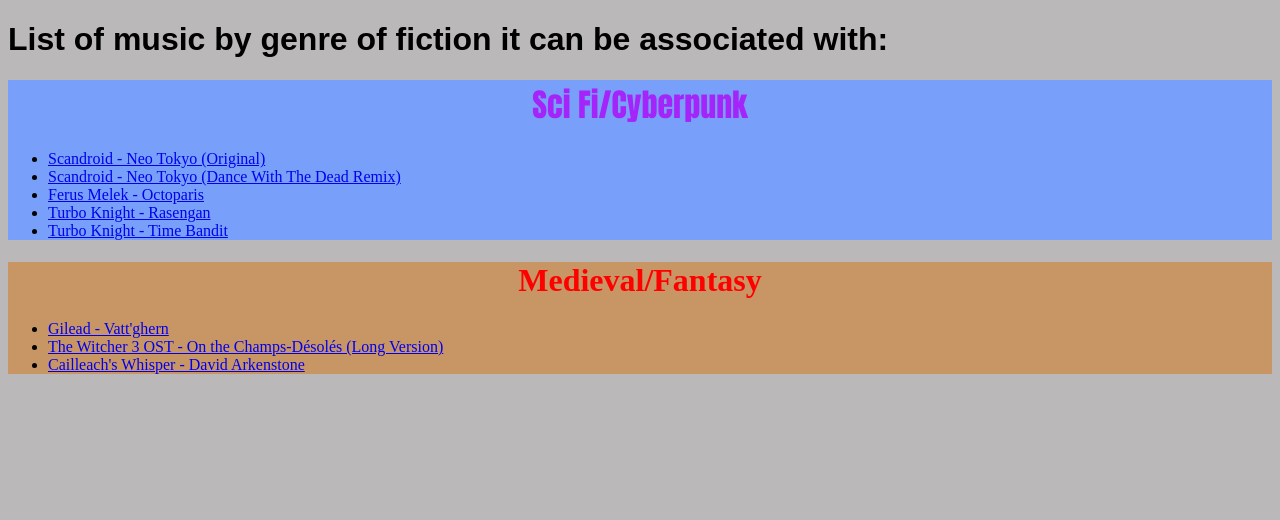
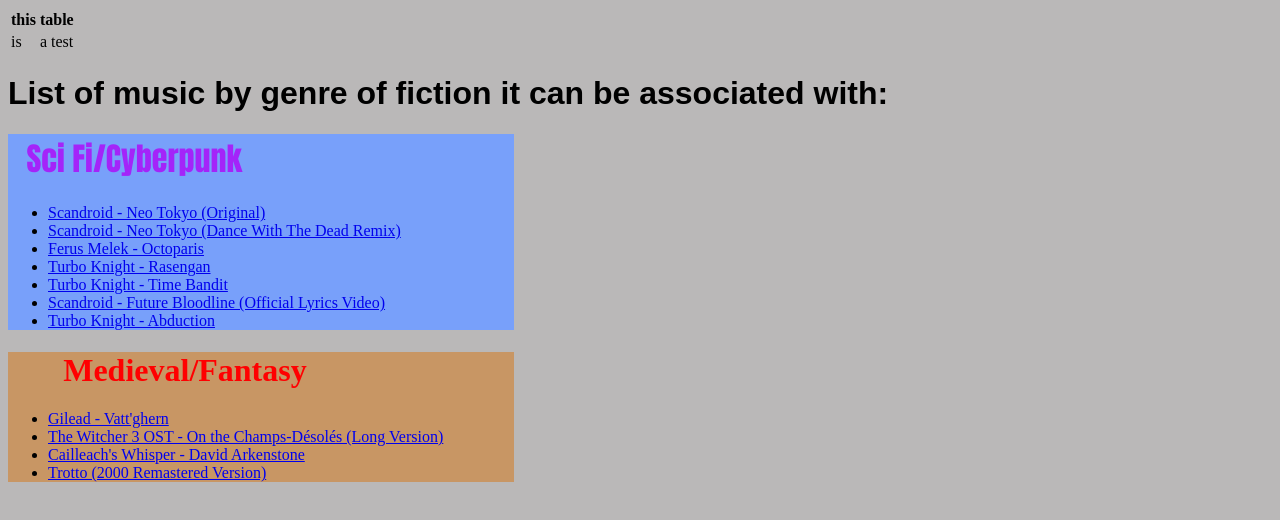
Before and after one commit to ArtoriasAbyss/ArtoriasAbyss.github.io, a plain HTML site: page index.html in a window 1280 px wide. Drawn offline with Linux system fonts and the light colour scheme.

Commit message:
Update index.html

```diff
--- a/index.html
+++ b/index.html
@@ -17,42 +17,65 @@
 		font-family: impact;
 		font-style: ;
 		color:rgb(164, 36, 249);
+		width:50%;
+
 		}
 	#medieval {
 		font-family: serif;
 		color:rgb(255, 0, 0);
+		width: 70%;
 		}
 	#med-fan {
 		background-color:rgb(200,150,100);
+		width:40%;
+
 		}
 	#sci-cyber {
 		background-color:rgb(120,160,250);
+		width:40%;
+
 		}
 </style>
 </head>
 <body>
-
+	<table>
+		<thead>
+			<tr>
+				<th>this</th>
+				<th>table</th>
+			</tr>
+		<tbody>
+			<td>is</td>
+			<td>a test</td>
+		</tbody>
+		</thead>
+	</table>
 	<h1 id="list"> List of music by genre of fiction it can be associated with:</h1>
 	<div id="sci-cyber">
 		<span class="genre"><h1 id="scifi">Sci Fi/Cyberpunk</h1></span>
 			<ul>
-				<li><a href="https://www.youtube.com/watch?v=mSEUpJIg52U">Scandroid - Neo Tokyo (Original)</a></li>
-				<li><a href="https://www.youtube.com/watch?v=MkgR0SxmMKo">Scandroid - Neo Tokyo (Dance With The Dead Remix)</a></li>
-				<li><a href="https://www.youtube.com/watch?v=LDVgUJFfvlY">Ferus Melek - Octoparis<a></li>
-				<li><a href="https://www.youtube.com/watch?v=6tHrhzCIyHs">Turbo Knight - Rasengan<a></li>
-				<li><a href="https://www.youtube.com/watch?v=_-4Vb2hpYRQ">Turbo Knight - Time Bandit<a></li>
+				<li><a href="https://www.youtube.com/watch?v=mSEUpJIg52U" target="_blank">Scandroid - Neo Tokyo (Original)</a></li>
+				<li><a href="https://www.youtube.com/watch?v=MkgR0SxmMKo" target="_blank">Scandroid - Neo Tokyo (Dance With The Dead Remix)</a></li>
+				<li><a href="https://www.youtube.com/watch?v=LDVgUJFfvlY" target="_blank">Ferus Melek - Octoparis<a></li>
+				<li><a href="https://www.youtube.com/watch?v=6tHrhzCIyHs" target="_blank">Turbo Knight - Rasengan<a></li>
+				<li><a href="https://www.youtube.com/watch?v=_-4Vb2hpYRQ" target="_blank">Turbo Knight - Time Bandit</a></li>
+				<li><a href="https://www.youtube.com/watch?v=VIpn3N_QJ_A" target="_blank">Scandroid - Future Bloodline (Official Lyrics Video)</a></li>
+				<li><a href="https://www.youtube.com/watch?v=XB1P4HkPHEU" target="_blank">Turbo Knight - Abduction</a></li>
+
 
 			</ul>
 	</div>
 	<div id="med-fan">
 		<span class="genre"><h1 id="medieval">Medieval/Fantasy</h1></span>
 			<ul>
-				<li><a href="https://www.youtube.com/watch?v=UfY2AVQRbZM">Gilead - Vatt'ghern</a></li>
-				<li><a href="https://www.youtube.com/watch?v=Vt5Mxm7BPhM">The Witcher 3 OST - On the Champs-Désolés (Long Version)</a></li>
-				<li><a href="https://www.youtube.com/watch?v=C7rMeBx27NM">Cailleach's Whisper - David Arkenstone</a></li>
+				<li><a href="https://www.youtube.com/watch?v=UfY2AVQRbZM" target="_blank">Gilead - Vatt'ghern</a></li>
+				<li><a href="https://www.youtube.com/watch?v=Vt5Mxm7BPhM" target="_blank">The Witcher 3 OST - On the Champs-Désolés (Long Version)</a></li>
+				<li><a href="https://www.youtube.com/watch?v=C7rMeBx27NM" target="_blank">Cailleach's Whisper - David Arkenstone</a></li>
+				<li><a href="https://www.youtube.com/watch?v=AJQ_HuhAEzo" target="_blank">Trotto (2000 Remastered Version)</a></li>
 
 
 			</ul>
 	</div>
+
 </body>
 </html>
```
